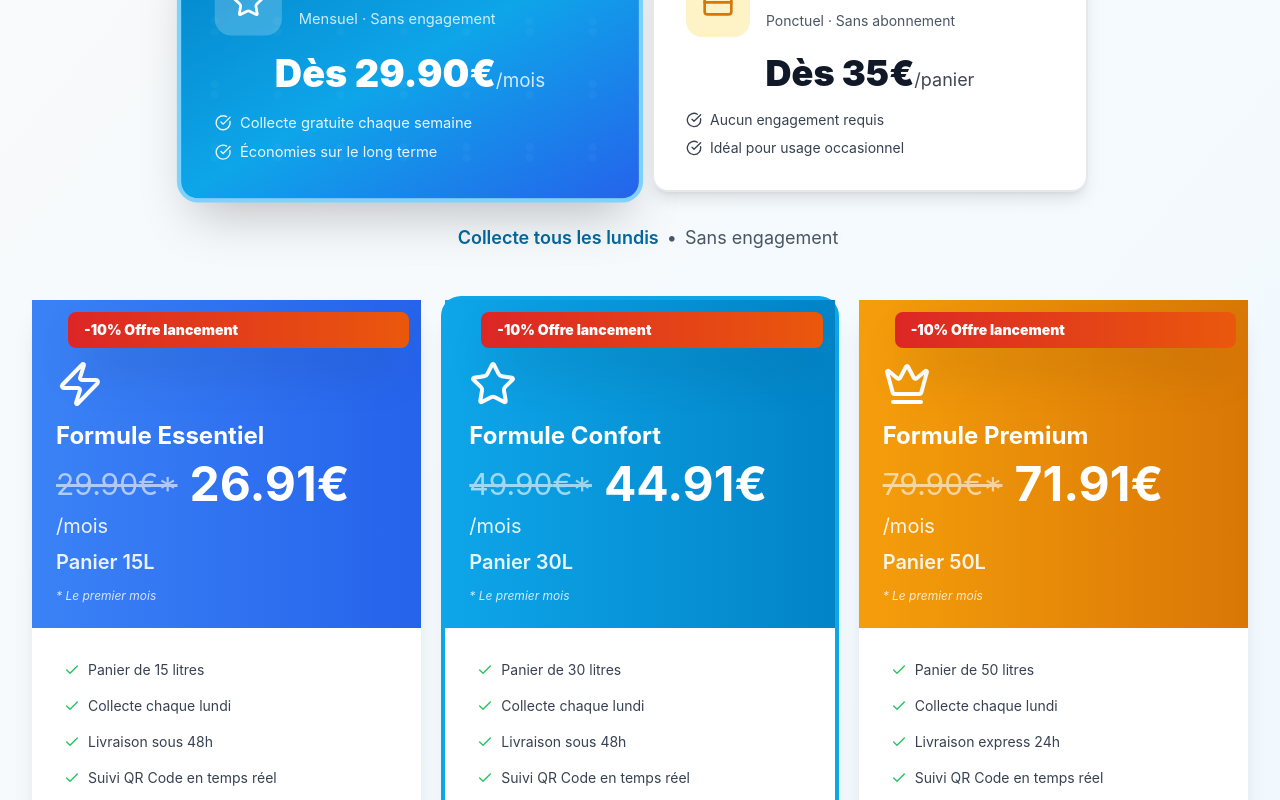
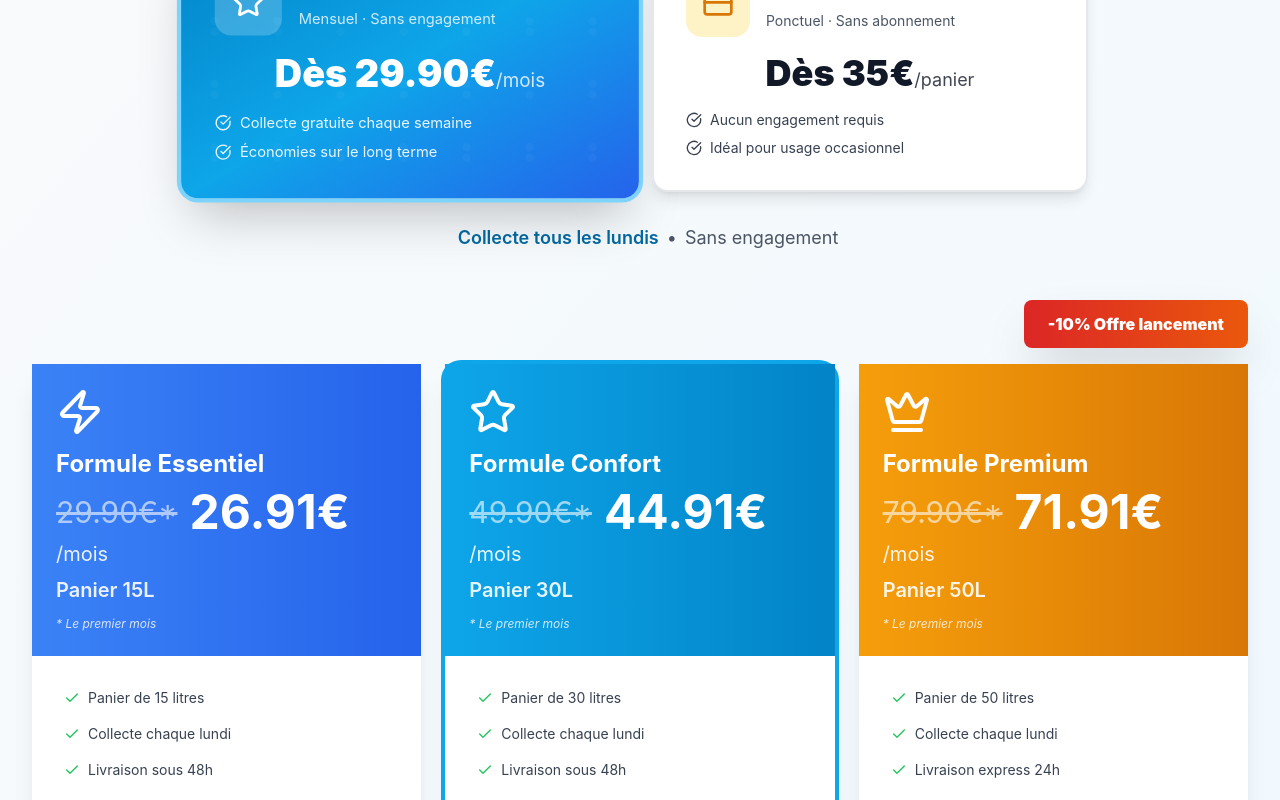
Before and after one commit to zekitml61-maker/sanane, a Next.js app: page / in a window 1280 px wide. Shown: the part 3991-4791 px from the top of the page. Built offline with nearby package versions, Linux system fonts and the light colour scheme.

Commit message:
UX: Badge offre lancement en haut a droite au-dessus grille
- Badge unique en haut a droite de toute la grille
- Plus gros: px-6 py-3, text-sm sm:text-base
- Rouge/orange avec effet K2000
- Visible uniquement sur tab subscription
- Suppression badges sur chaque carte
- Plus clean et professionnel

```diff
--- a/components/PricingToggle.tsx
+++ b/components/PricingToggle.tsx
@@ -348,6 +348,17 @@ export default function PricingToggle() {
           </div>
         </div>
 
+        {/* Badge offre lancement global - En haut à droite */}
+        {activeTab === 'subscription' && (
+          <div className="flex justify-end mb-4">
+            <div className="bg-gradient-to-r from-red-600 to-orange-600 text-white px-6 py-3 rounded-lg text-sm sm:text-base font-black shadow-2xl relative overflow-hidden">
+              <span className="relative z-10">-10% Offre lancement</span>
+              {/* Effet K2000 */}
+              <span className="absolute inset-0 bg-gradient-to-r from-transparent via-white to-transparent opacity-40 animate-k2000" style={{ filter: 'blur(2px)' }}></span>
+            </div>
+          </div>
+        )}
+
         {/* Grille des offres avec animation - Mobile optimisé */}
         <div className="grid grid-cols-1 md:grid-cols-2 lg:grid-cols-3 gap-6 items-stretch">
           {currentOffers.map((offer, index) => (
@@ -364,16 +375,7 @@ export default function PricingToggle() {
                 </div>
               )}
 
-              <div className={`bg-gradient-to-r ${offer.color} p-6 text-white relative overflow-visible`}>
-                {/* Badge offre lancement */}
-                {activeTab === 'subscription' && (
-                  <div className="absolute -top-3 -right-3 bg-gradient-to-r from-red-600 to-orange-600 text-white px-4 py-2 rounded-lg text-xs sm:text-sm font-black shadow-2xl z-20 relative overflow-hidden">
-                    <span className="relative z-10">-10% Offre lancement</span>
-                    {/* Effet K2000 */}
-                    <span className="absolute inset-0 bg-gradient-to-r from-transparent via-white to-transparent opacity-40 animate-k2000" style={{ filter: 'blur(2px)' }}></span>
-                  </div>
-                )}
-
+              <div className={`bg-gradient-to-r ${offer.color} p-6 text-white relative`}>
                 <offer.icon size={40} className="mb-3 md:w-12 md:h-12" />
                 <h3 className="text-lg md:text-2xl font-bold mb-2">{offer.name}</h3>
 
```
